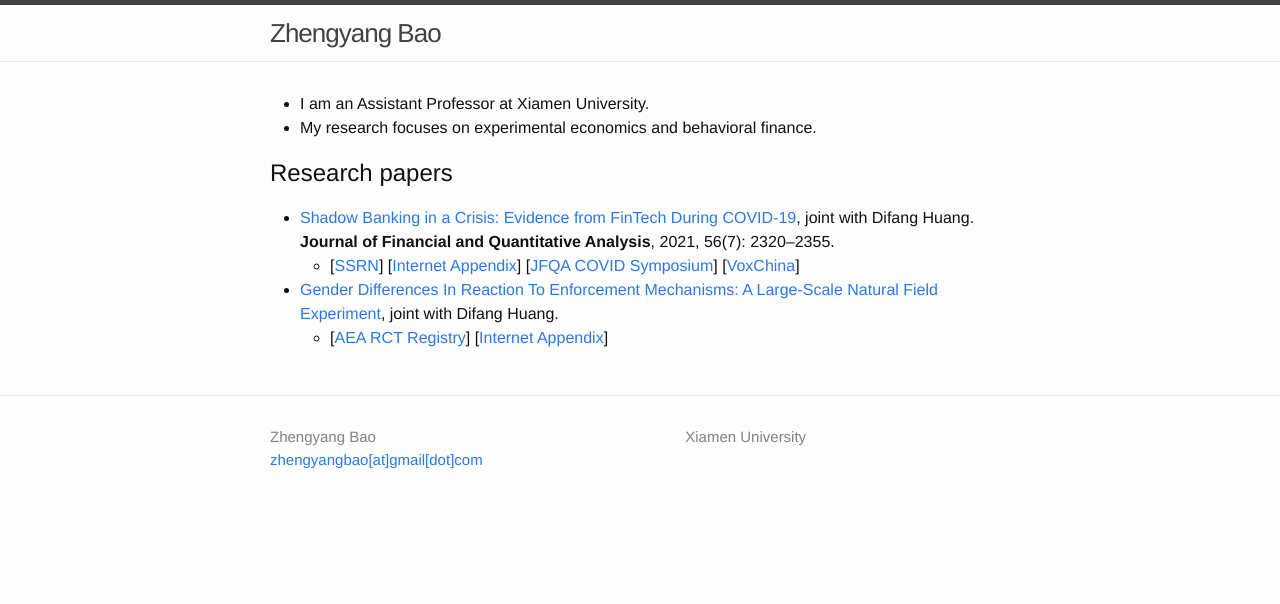
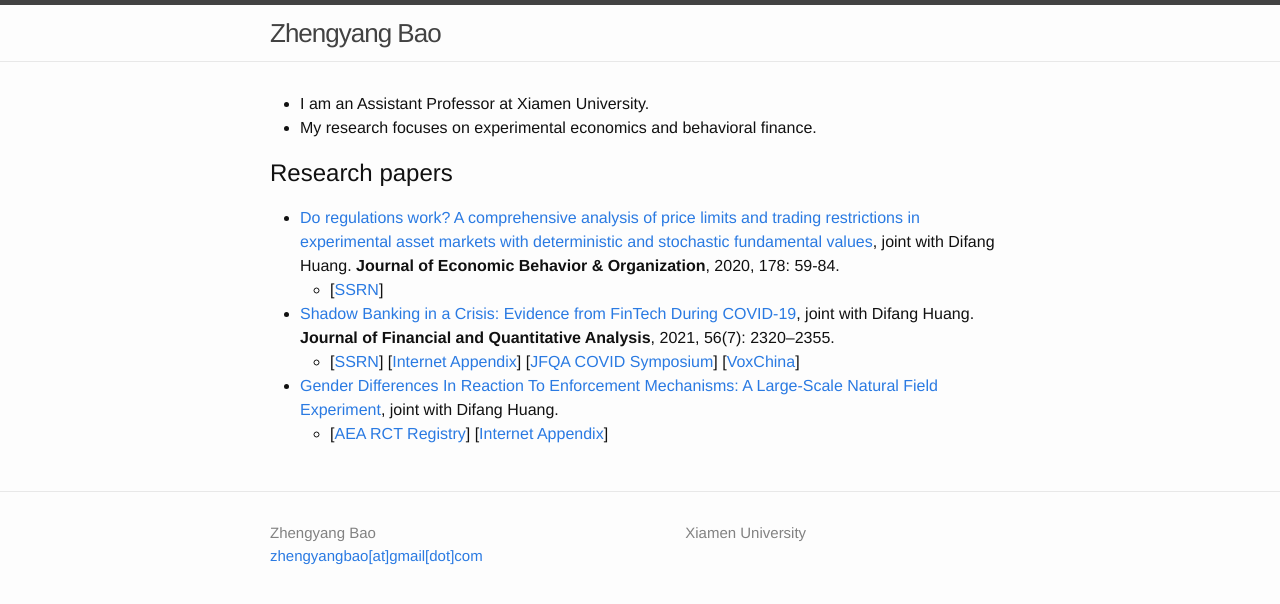
Before and after one commit to zhengyang-bao/zhengyang-bao.github.io, a Jekyll site: the page built from index.md, in a window 1280 px wide. Shown: the top 604 px of the page. Built offline with Jekyll 4.4.1, drawn with Linux system fonts in a browser that asks for light colours.

Commit message:
Update index.md

```diff
--- a/index.md
+++ b/index.md
@@ -8,6 +8,8 @@ layout: default
 
 ## Research papers
 
+- [Do regulations work? A comprehensive analysis of price limits and trading restrictions in experimental asset markets with deterministic and stochastic fundamental values](https://www.sciencedirect.com/science/article/pii/S016726812030233X), joint with Difang Huang. **Journal of Economic Behavior & Organization**, 2020, 178: 59-84.
+  - [[SSRN](https://papers.ssrn.com/sol3/papers.cfm?abstract_id=3916604)]
 - [Shadow Banking in a Crisis: Evidence from FinTech During COVID-19](https://doi.org/10.1017/S0022109021000430), joint with Difang Huang. **Journal of Financial and Quantitative Analysis**, 2021, 56(7): 2320–2355.
   - [[SSRN](https://papers.ssrn.com/sol3/papers.cfm?abstract_id=3734770)] [[Internet Appendix](https://drive.google.com/file/d/1xmnwf_dNR22ohyOeyFoZBCG_6OGv9Gvm/view?usp=sharing)] [[JFQA COVID Symposium](https://player.mediaamp.io/p/U8-EDC/x3q6FTruIMqL/embed/select/media/seU2G5zFXY7m?form=html)] [[VoxChina](http://voxchina.org/show-3-241.html)]
 - [Gender Differences In Reaction To Enforcement Mechanisms: A Large-Scale Natural Field Experiment](https://papers.ssrn.com/sol3/papers.cfm?abstract_id=3641282), joint with Difang Huang.
```
